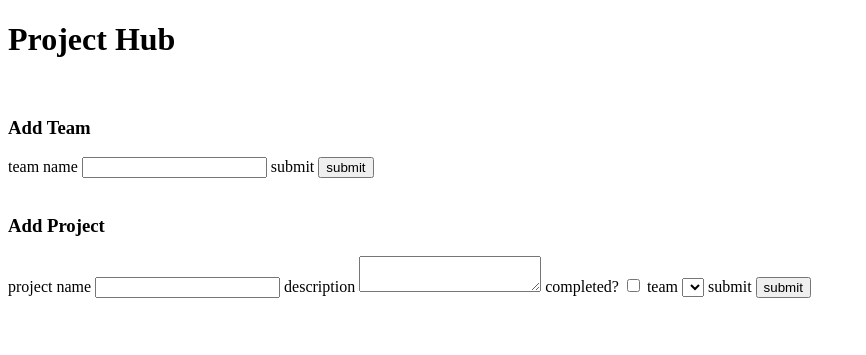
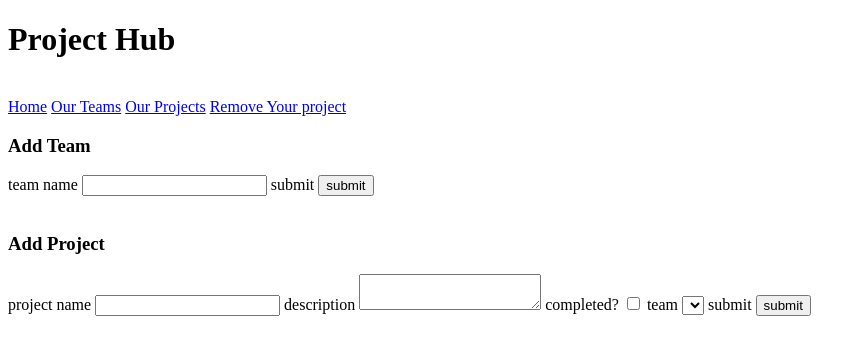
Before and after one commit to tmouton1/Python_Unit4, a Flask app: template templates/home.html in a window 1280 px wide. Shown: the top 355 px of the page, without its empty margins (0-866 px from the left). Run offline with Flask 2, Linux system fonts and the light colour scheme; the template is opened without the code that fills it: values that come from a table or form of the project are taken from there, others are empty.

Commit message:
team list showing on backend

```diff
--- a/server.py
+++ b/server.py
@@ -1,6 +1,6 @@
 from flask import Flask, render_template, url_for, redirect, session, flash, request
 from model import db, connect_to_db, User, Team, Project
-from forms import TeamForm, ProjectForm
+from forms import TeamForm, ProjectForm, DelForm
 import jinja2
 
 app = Flask(__name__)
@@ -8,12 +8,14 @@ app.secret_key = "mysecretkey"
 
 app.jinja_env.undefined = jinja2.StrictUndefined
 
+user_id = 1
 
-user_id = 1
+
 
 @app.route("/")
 def home():
     team_form = TeamForm()
+
     project_form = ProjectForm()
     project_form.update_teams(User.query.get(user_id).teams)
     return render_template("home.html", team_form = team_form, project_form = project_form)
@@ -25,15 +27,42 @@ def add_team():
 
     if team_form.validate_on_submit():
         teamname = team_form.teamname.data
-        new_team = Team(teamname, user_id)
+        new_team = Team(teamname=teamname,user_id=user_id,id=id)
+
         with app.app_context():
             db.session.add(new_team)
             db.session.commit()
         print(team_form.teamname.data)
-        return redirect(url_for("home"))
+
+        return redirect(url_for('list_team'))
     else:
-        return redirect(url_for("home"))
+        return redirect(url_for('add-team.html',team_form=team_form))
 
+# =========================================================
+
+@app.route('/teams')
+def list_team():
+
+    team4 = Team(id=4,teamname='jag',user_id=4)
+
+    teams=Team.query.all()
+    # with app.app_context():
+    #     db.session.query()
+    #     db.session.commit()
+    print(teams)
+
+    return render_template('teams.html', teams=teams)
+
+
+    # teams = Team.query.all()
+
+    # with app.app_context():
+    #         db.create_all(teams)
+    #         db.session.commit()
+    #     print(team_form.teamname.data)
+
+
+# ======================================================
 
 @app.route("/add-project", methods=["POST"])
 def add_project():
@@ -46,7 +75,7 @@ def add_project():
         completed = project_form.completed.data
         team_id = project_form.team_selection.data
 
-        new_project = Project(project_name, completed, team_id, description = description)
+        new_project = Project(project_name, completed, team_id, description)
         with app.app_context():
             db.session.add(new_project)
             db.session.commit()
@@ -55,7 +84,46 @@ def add_project():
     else:
         return redirect(url_for("home"))
 
+# ==================================
+
+# @app.route('/teams')
+# def list_teams():
+
+#     with app.app_context():
+#         db.session.query(teams)
+#         db.session.commit()
+#     return render_template('teams.html',teams=teams)
 # =================================
+
+@app.route('/projects')
+def list_projects():
+
+    projects = Project.query.all()
+    with app.app_context():
+        db.session.query(projects)
+        db.session.commit()
+
+    return render_template('projects.html',projects=projects)
+
+# =======================================
+
+@app.route('/delete', methods=['GET', 'POST'])
+def del_project():
+    form = DelForm()
+
+    if form.validate_on_submit():
+
+        id = form.id.data
+        project = Project.query.get(id)
+        with app.app_context():
+            db.session.delete(project)
+            db.session.commit()
+
+            return redirect(url_for('projects'))
+        return render_template('delete-project.html',form=form)
+
+# ===================================
+
 if __name__ == "__main__":
     connect_to_db(app)
     app.env = "development"
--- a/templates/home.html
+++ b/templates/home.html
@@ -7,8 +7,23 @@
     <title>Project Tracking App</title>
 </head>
 <body>
+<div class="projecthub">
     <h1>Project Hub</h1>
 <br>
+
+<nav class= 'navbar navbar-expand-lg navbar-light bg-light'>
+    <div class="navbar-nav">
+
+        <a class="nav-item nav-link" href="{{url_for('home')}}">Home</a>
+        <a class="nav-item nav-link" href="{{url_for('list_team')}}">Our Teams</a>
+        <a class="nav-item nav-link" href="{{url_for('list_projects')}}">Our Projects</a>
+        <a class="nav-item nav-link" href="{{url_for('del_project')}}">Remove Your project</a>
+    </div>
+</nav>
+{% block content %}
+
+
+{% endblock %}
     <div class="form-container">
         <h3>Add Team</h3>
         <form action="{{ url_for('add_team') }}" method="POST">
@@ -36,5 +51,6 @@
             {{ project_form.submit }}
         </form>
     </div>
+</div>
 </body>
 </html>
```
Also changed, not shown: code.txt (+16 -0 lines), model.py (+13 -2 lines), templates/base.html (added, +25 -0 lines), templates/delete-project.html (added, +13 -0 lines), templates/projects.html (added, +13 -0 lines), templates/teams.html (added, +17 -0 lines), templates/add-project.html (added), templates/add-team.html (added), templates/static/site.css (deleted), 1 other file.
